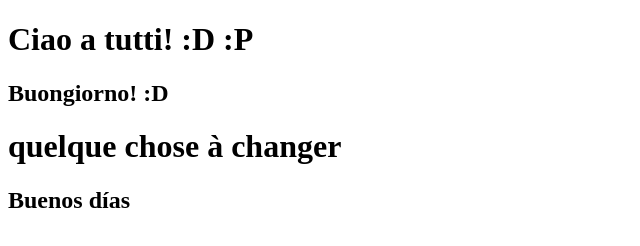
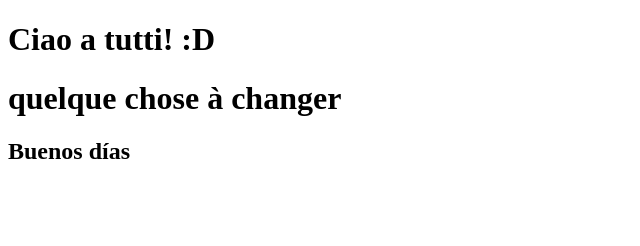
Before and after one commit to Realise-Formation-Digital/merge, a plain HTML site: page index.html in a window 1280 px wide. Shown: the whole page, without its empty margins (0-640 px from the left). Drawn offline with Linux system fonts and the light colour scheme.

Commit message:
Revert "Merge branch 'main' of https://github.com/Realise-Formation-Digital/merge"
This reverts commit e49c254e513464e925f47ac8acdaa001e50f1001, reversing
changes made to b0036b140c6677a5d29af04c4e9120675d7aaa39.

```diff
--- a/index.html
+++ b/index.html
@@ -9,8 +9,7 @@
     <!-- <script src='main.js'></script> -->
 </head>
 <body>
-    <h1>Ciao a tutti! :D :P</h1>
-    <h2>Buongiorno! :D</h2>
+    <h1>Ciao a tutti! :D</h1>
     <h1>quelque chose à changer</h1>
     <h2>Buenos días</h2>
 </body>
```
